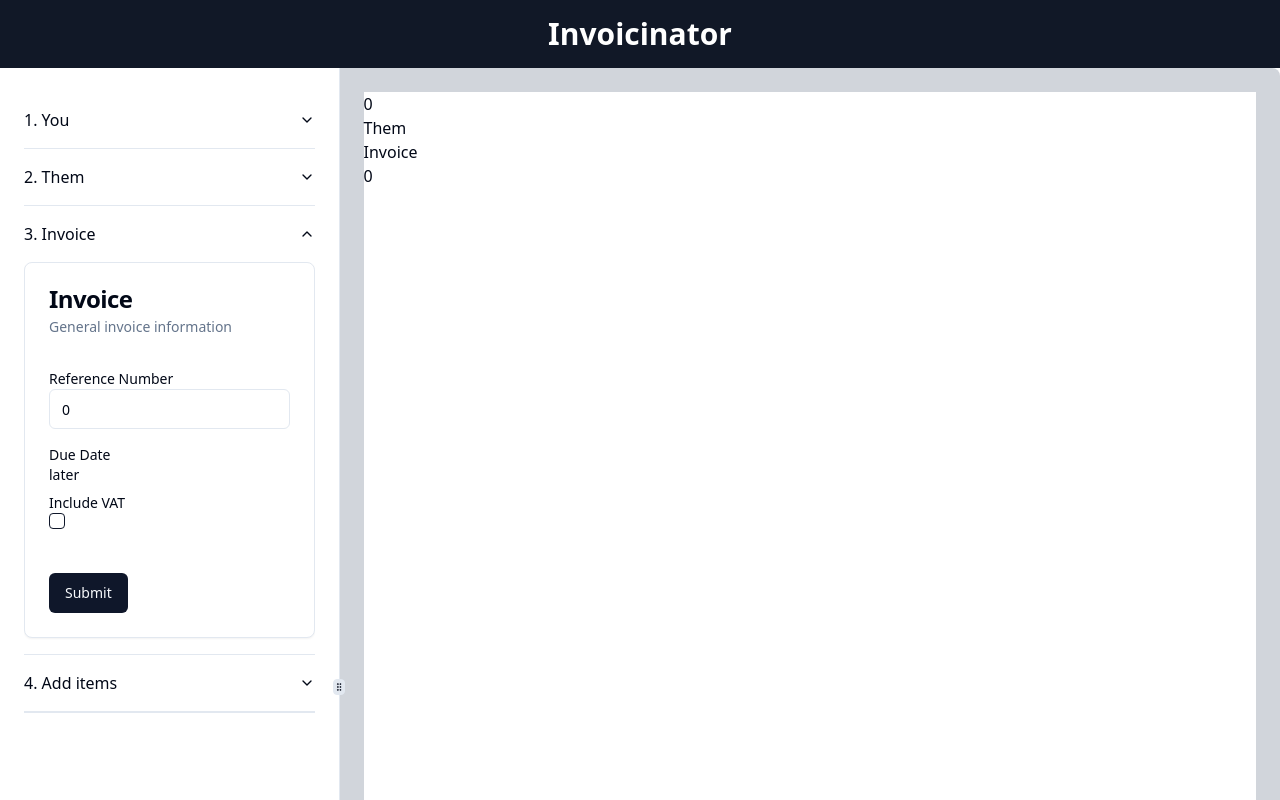
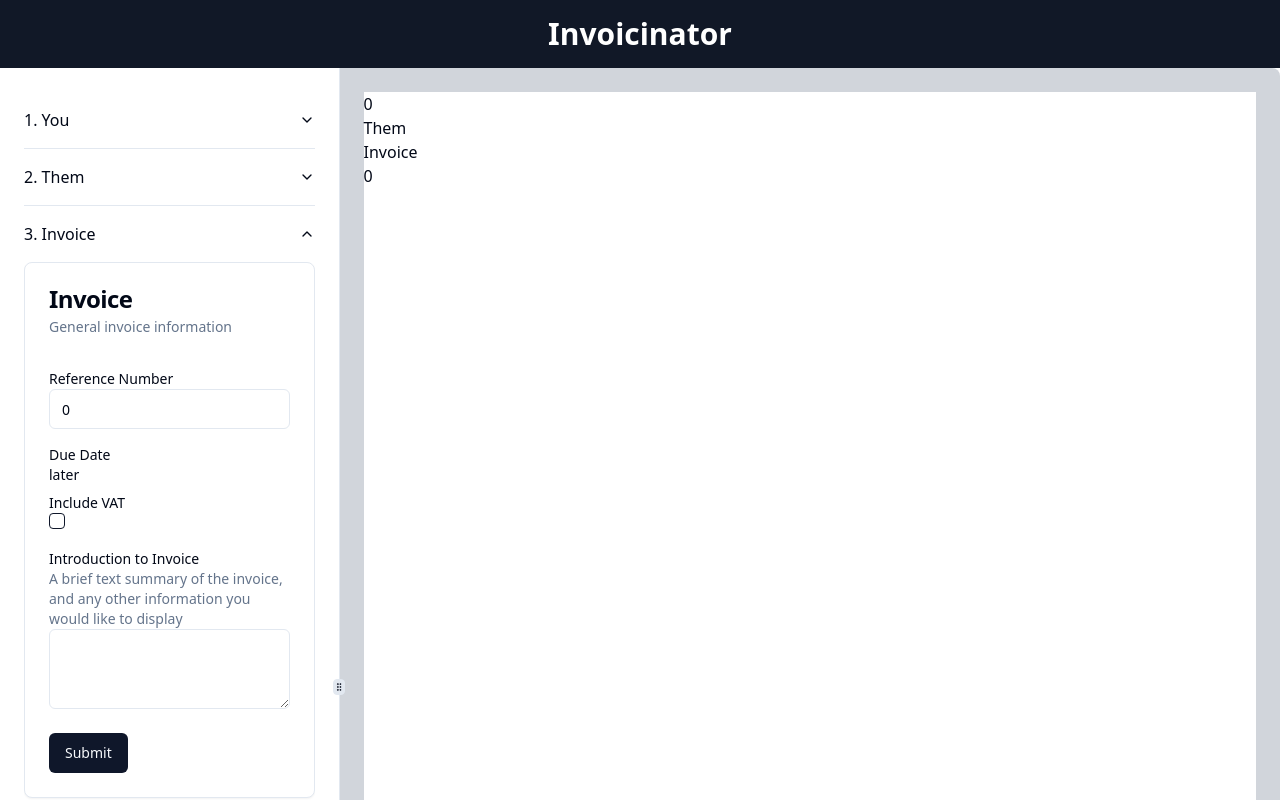
Before and after one commit to vivizuma/invoicinator, a React (Vite) app: page / in a window 1280 px wide. Both pictures are taken after a click on the button "3. Invoice". Shown: the top 800 px of the page. Built offline with nearby package versions, Linux system fonts and the light colour scheme.

Commit message:
added text box, sped up accordion transition

```diff
--- a/src/components/sidebar/InvoiceInput.tsx
+++ b/src/components/sidebar/InvoiceInput.tsx
@@ -12,7 +12,7 @@
 } from "@/components/ui/card";
 
 import { Checkbox } from "@/components/ui/checkbox";
-
+import { Textarea } from "../ui/textarea";
 function InvoiceInput() {
   const { refNumber, setRefNumber, vat, setVat } = useInvoiceContext();
 
@@ -46,6 +46,12 @@
               </div>
             </div>
           </div>
+          <Label>Introduction to Invoice</Label>
+          <CardDescription>
+            A brief text summary of the invoice, and any other information you
+            would like to display
+          </CardDescription>
+          <Textarea />
         </CardContent>
         <CardFooter>
           <Button>Submit</Button>
--- /dev/null
+++ b/src/components/ui/textarea.tsx
@@ -0,0 +1,24 @@
+import * as React from "react"
+
+import { cn } from "@/lib/utils"
+
+export interface TextareaProps
+  extends React.TextareaHTMLAttributes<HTMLTextAreaElement> {}
+
+const Textarea = React.forwardRef<HTMLTextAreaElement, TextareaProps>(
+  ({ className, ...props }, ref) => {
+    return (
+      <textarea
+        className={cn(
+          "flex min-h-[80px] w-full rounded-md border border-input bg-background px-3 py-2 text-sm ring-offset-background placeholder:text-muted-foreground focus-visible:outline-none focus-visible:ring-2 focus-visible:ring-ring focus-visible:ring-offset-2 disabled:cursor-not-allowed disabled:opacity-50",
+          className
+        )}
+        ref={ref}
+        {...props}
+      />
+    )
+  }
+)
+Textarea.displayName = "Textarea"
+
+export { Textarea }
--- a/tailwind.config.js
+++ b/tailwind.config.js
@@ -69,7 +69,7 @@
       },
       animation: {
         "accordion-down": "accordion-down 0.2s ease-out",
-        "accordion-up": "accordion-up 0.2s ease-out",
+        "accordion-up": "accordion-up 0.12s ease-out",
       },
     },
   },
```
